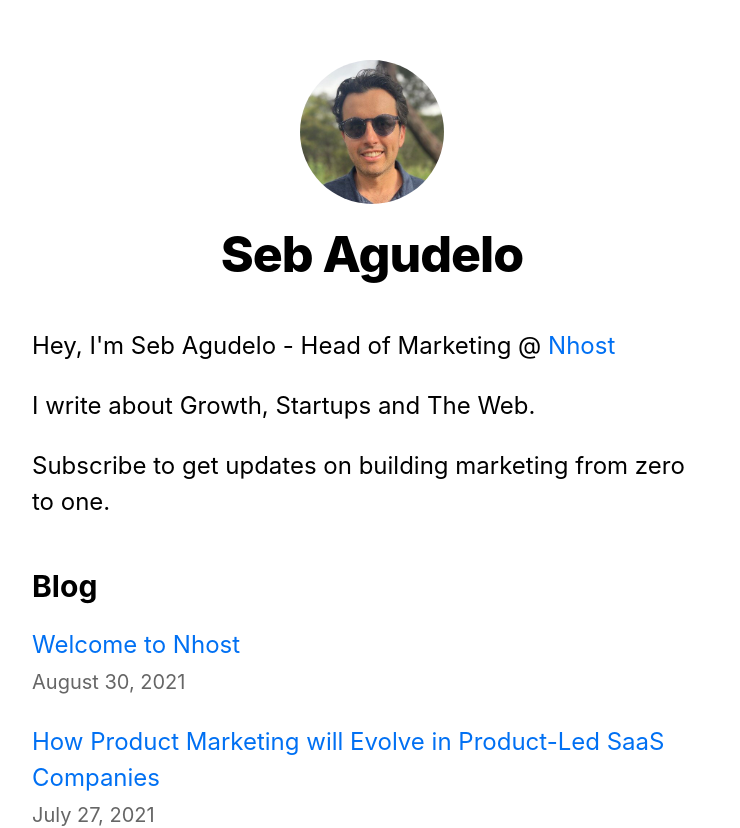
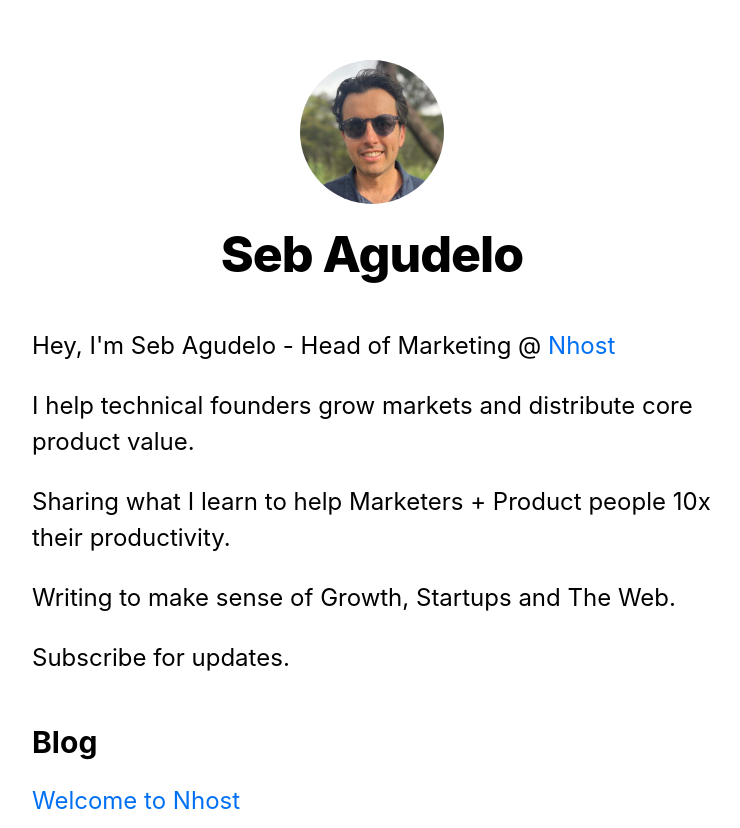
Before and after one commit to sebagudelo/sebagudelo, a Next.js app: page / in a window 1280 px wide. Shown: the top 828 px of the page, without its empty margins (268-1008 px from the left). Built offline with nearby package versions, Linux system fonts and the light colour scheme.

Commit message:
updated readme

```diff
--- a/pages/index.js
+++ b/pages/index.js
@@ -4,7 +4,7 @@ import utilStyles from '../styles/utils.module.css'
 import { getSortedPostsData } from '../lib/posts'
 import Link from 'next/link'
 import Date from '../components/date'
-import SignupForm from '../components/SignupForm';
+import SignupForm from '../components/SignupForm'
 
 
 export default function Home({ allPostsData }) {
@@ -16,8 +16,11 @@ export default function Home({ allPostsData }) {
       <section className={utilStyles.headingMd}>
         <p>Hey, I'm Seb Agudelo - Head of Marketing @ {' '}
           <a href="https://nhost.io">Nhost</a></p>
-        <p>I write about Growth, Startups and The Web.</p>
-        <p>Subscribe to get updates on building marketing from zero to one.</p>
+        <p>I help technical founders grow markets and distribute core product value.</p>
+        <p>Sharing what I learn to help Marketers + Product people 10x their productivity. </p>
+          <p>Writing to make sense of Growth, Startups and The Web.</p>
+        <p> Subscribe for updates.</p>
+
       </section>
 
       <section>
```
